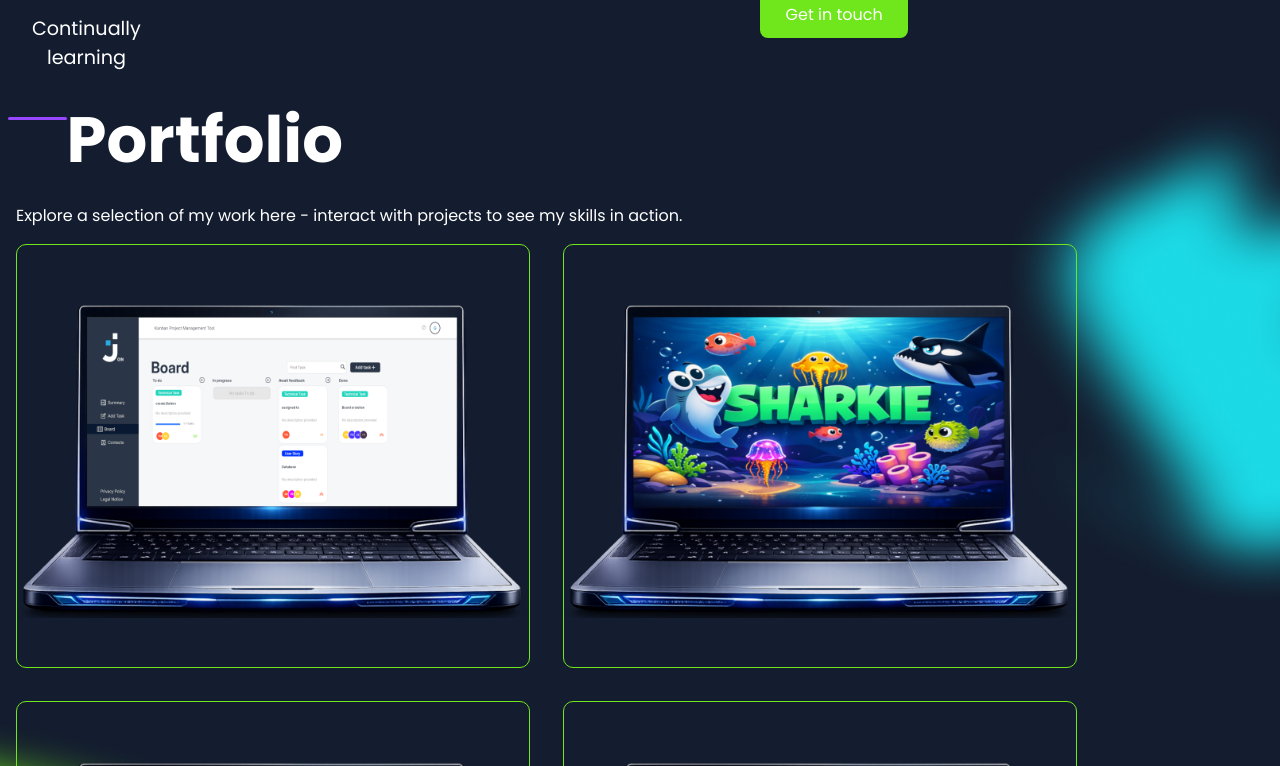
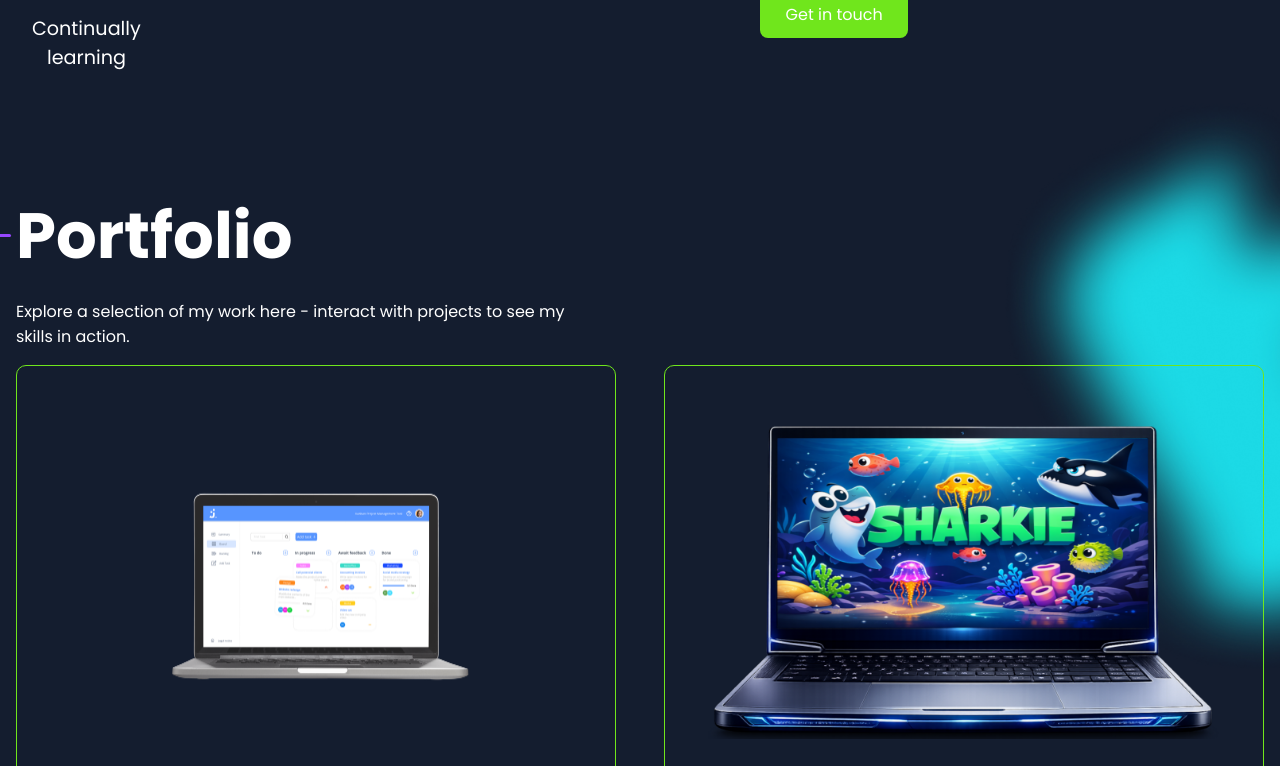
Before and after one commit to AhmetB-Dev/portfolio, an Angular app: page / in a window 1280 px wide. Shown: the part 2194-2960 px from the top of the page. Built offline with nearby package versions, Linux system fonts and the light colour scheme.

Commit message:
feat: update projects section styling and layout; enhance grid structure, adjust paddings, and improve responsiveness

```diff
--- a/src/app/sections/projects-section/projects-section.scss
+++ b/src/app/sections/projects-section/projects-section.scss
@@ -1,4 +1,5 @@
 .projects {
+  padding-top: 6rem;
   background-image:
     url(/assets/img/portfolio/blue_shadow.webp), url(/assets/img/portfolio/green_shadow.webp);
   background-repeat: no-repeat, no-repeat;
@@ -9,12 +10,6 @@
     25% 50%,
     23% 51%;
 
-  &__line {
-    width: 70%;
-    height: 3px;
-    background-color: #70e61c;
-  }
-
   &__intro {
     padding-left: 1rem;
   }
@@ -22,21 +17,23 @@
   &__heading {
     display: flex;
     justify-content: flex-start;
+    position: relative;
     align-items: center;
   }
 
   &__title-line {
-    width: 4%;
+    background-color: #9747ff;
+    position: absolute;
+    left: -83.4%;
     height: 3px;
+    width: 83%;
     border-radius: 10px;
-    background-color: #9747ff;
-    position: relative;
-    bottom: clamp(0.7rem, 1.6vw, 3rem);
   }
 
   &__intro-content {
     display: flex;
     flex-direction: column;
+    width: clamp(28ch, 47vw, 58ch);
   }
 
   &__title {
@@ -50,12 +47,14 @@
   }
 
   &__grid {
-    display: flex;
-    flex-wrap: wrap;
-    gap: 33px;
+    display: grid;
+    grid-template-columns: repeat(1, minmax(0, 1fr));
+    gap: 3em;
   }
 
   &__card {
+    display: flex;
+    justify-content: center;
     position: relative;
     overflow: hidden;
     border: 1px solid #70e61c;
@@ -98,24 +97,26 @@
 
     p {
       margin: 0;
+      font-size: clamp(0.9rem, 0.7rem + 0.9vw, 1.6rem);
+      width: clamp(25ch, 30vw, 33ch);
     }
   }
 
   &__actions {
     display: flex;
-    gap: 1em;
+    gap: clamp(2em, 2.5vw, 4em);
     position: absolute;
-    bottom: 12.5em;
+    bottom: clamp(13.5em, 25vw, 28em);
     transform: translateY(20px);
     transition: transform 0.3s ease;
   }
 
   &__button {
-    padding: 12px 22px;
-    border-radius: 999px;
+    padding: 1em 1.8em;
+    border-radius: 10px;
     font-weight: 700;
     text-decoration: none;
-
+    font-size: clamp(0.9rem, 0.6rem + 0.8vw, 1.5rem);
     &--github {
       background-color: #9747ff;
 
@@ -137,42 +138,36 @@
   &__details {
     display: flex;
     flex-direction: column;
+    align-items: center;
     text-align: center;
+    gap: 0.4em;
     border-top-left-radius: 20px;
     border-top-right-radius: 20px;
-
-    background: white;
-    color: black;
-
     position: absolute;
     right: 0;
     bottom: 0;
     left: 0;
+    color: black;
+    background: white;
+    padding: 2em 1em 2em 1em;
   }
 
   &__name {
     color: #9747ff;
-    margin: 1rem 0rem 0.4rem 0rem;
+    margin: 0;
+    font-size: clamp(1.3rem, 1rem + 1.1vw, 2.5rem);
   }
 
   &__technologies {
     color: #70e61c;
-    padding: 0.4rem 0rem 1rem 0rem;
+    font-size: clamp(0.9rem, 0.6rem + 1vw, 1.5rem);
   }
 }
 
 @media (min-width: 960px) {
   .projects {
     &__grid {
-      display: flex;
-      flex-wrap: wrap;
-      gap: 33px;
-    }
-
-    &__title-line {
-      flex-shrink: 0;
-      margin-left: calc(50% - 50vw);
-      width: calc(50vw - 50% + 4%);
+      grid-template-columns: repeat(2, minmax(0, 1fr));
     }
   }
 }
```
Also changed, not shown: public/assets/img/portfolio/join_cover.webp, public/assets/img/portfolio/join_coverw.webp (added).
